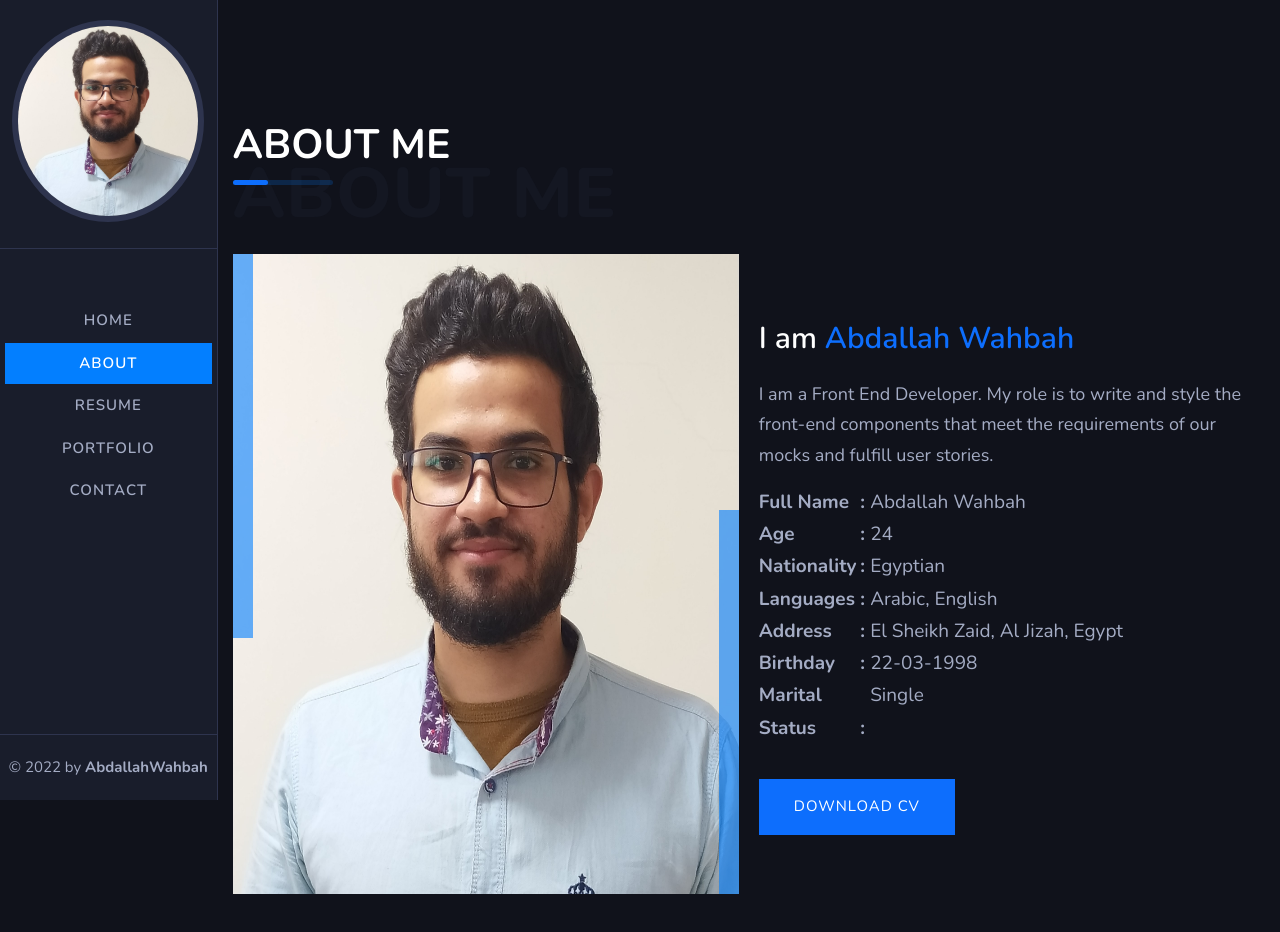
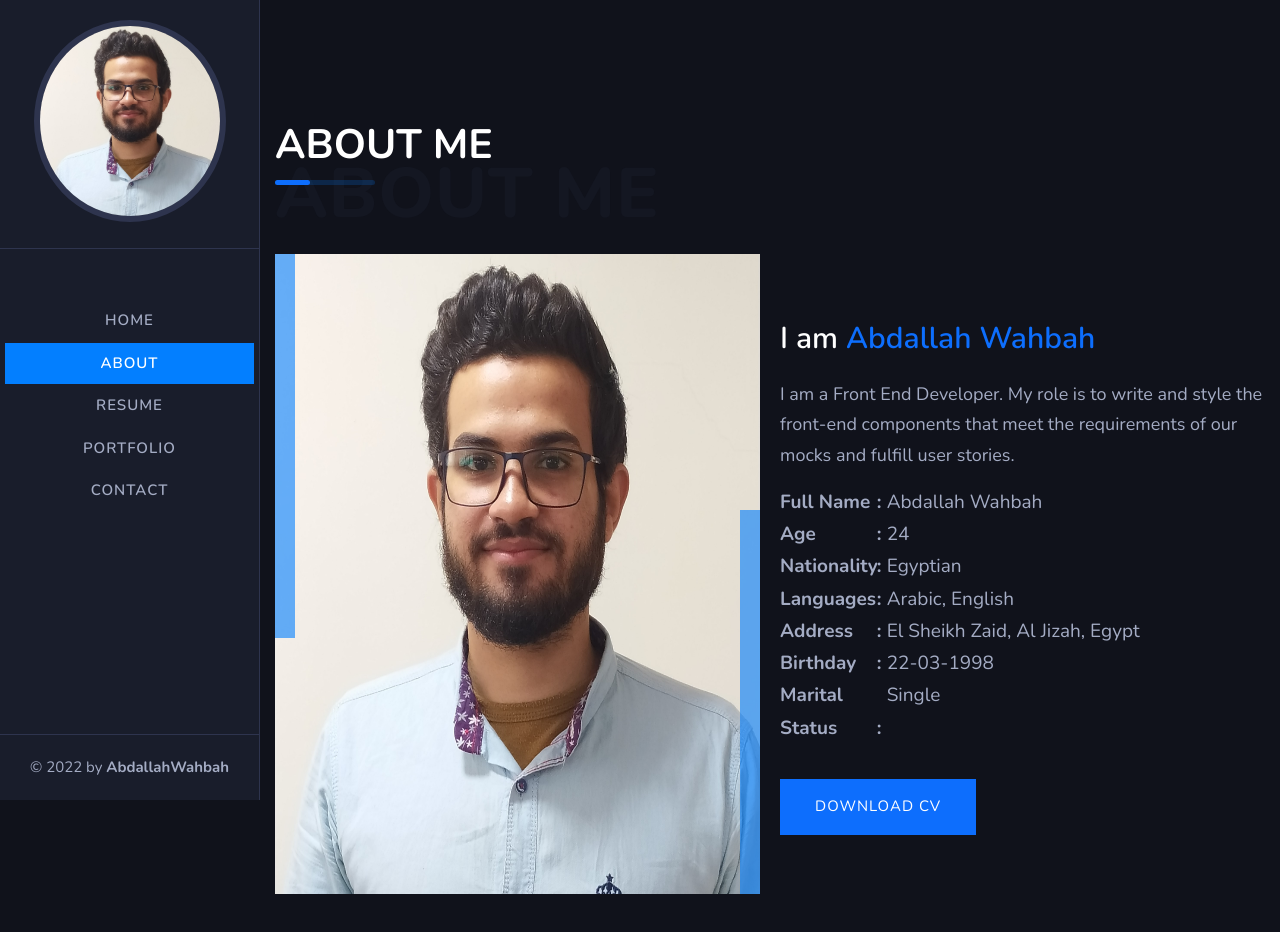
Before and after one commit to abdallahWahbah/Portfolio, a React (Create React App) app: page /about in a window 1280 px wide. Shown: the top 932 px of the page. Built offline with nearby package versions, Linux system fonts and the light colour scheme.

Commit message:
Opening and closing the main Navigation

```diff
--- a/src/components/MainNavigation.js
+++ b/src/components/MainNavigation.js
@@ -17,7 +17,14 @@ const MainNavigation = () =>
 
     return (
         // css file: layouts/navigation
-        <div className='navigation'>
+        <React.Fragment>
+            <input className='navigation__input' id='navigation__icon--input' type="checkbox" />
+            <label className='navigation__button' htmlFor='navigation__icon--input'>
+                <span className='navigation__button--text'></span>
+            </label>
+
+            <nav className='navigation'>
+
                 <div className='navigation__image--container'>
                     <img className='navigation__image' src={navImage} alt="Navigation"/>
                 </div>
@@ -38,7 +45,9 @@ const MainNavigation = () =>
                 <div className='navigation__footer'>
                     &copy; 2022 by <span className='navigation__footer--bold'>AbdallahWahbah</span>
                 </div>
-        </div>
+                </nav>
+
+        </React.Fragment>
     )
 }
 
--- a/src/scss/components/_popup.scss
+++ b/src/scss/components/_popup.scss
@@ -8,7 +8,7 @@
         width: 100%;
         height: 100vh;
         background-color: rgba($color-section-header-background, .9);
-        z-index: 10;
+        z-index: 100;
     }
 
     &__close--button
--- a/src/scss/layouts/_navigation.scss
+++ b/src/scss/layouts/_navigation.scss
@@ -1,17 +1,108 @@
 .navigation
 {
     height: 100vh;
-    width: 17%;
+    width: 26rem;
     position: fixed;
     top: 0;
     left: 0;
     border-right: 1px solid $color-navigation-border;
     background: $color-navigation-background;
     padding: 2rem 0;
+    transform: translateX(0);
+    transform-origin: left;
+    z-index: 150;
+    transition: all 1s ease;
 
     display: flex;
     flex-direction: column;
     justify-content: space-between;
+
+    @include respond(tab-land)
+    {
+        transform: translateX(-26rem);
+    }
+
+    &__input
+    {
+        display: none;
+    }
+    &__button
+    {
+        margin-top: 2rem;
+        border: 1px solid $color-navigation-border;
+        border-left: none;
+        background-color: $color-navigation-background;
+        z-index: 150;
+        width: 5.5rem;
+        height: 5.5rem;
+        position: fixed;
+        left: 0;
+        display: none;
+        transition: all 1s ease;
+
+
+        @include respond(tab-land)
+        {
+            display: flex;
+            align-items: center;
+            justify-content: center;
+        }
+
+        &--text
+        {
+            margin: 0 1rem;
+            border-radius: 1rem;
+            position: relative;
+
+            &, &::before, &::after
+            {
+                width: 100%;
+                height: 2px;
+                background-color: $color-main-font;
+            }
+
+            &::before, &::after
+            {
+                content: "";
+                position: absolute;
+                left: 0;
+                transition: all .2s;
+            }
+            &::before{top: -.8rem;}
+            &::after{top: .8rem;}
+        }
+
+        &:hover &--text::before{top: -1rem;}
+        &:hover &--text::after{top: 1rem;}
+    }
+
+    // FUNCTIONALITY
+    &__input:checked + &__button &__button--text{background-color: transparent;}
+    &__input:checked + &__button &__button--text::before,
+    &__input:checked + &__button &__button--text::after
+    {
+        top: 0;
+    }
+
+    &__input:checked + &__button &__button--text::before
+    {
+        transform: rotate(130deg);
+    }
+    &__input:checked + &__button &__button--text::after
+    {
+        transform: rotate(-130deg);
+    }
+
+
+    &__input:checked + &__button
+    {
+        transform: translateX(26rem);
+    }
+
+    &__input:checked ~ .navigation
+    {
+        transform: translateX(0);
+    }
 
     &__image
     {
--- a/src/scss/layouts/_portfolio.scss
+++ /dev/null
@@ -1,10 +0,0 @@
-// // for animations
-// .js__port--animation--left{opacity: 0;}
-// .js__port--animation--left.animate__animated{opacity: 1;}
-// .js__port--animation--right{opacity: 0;}
-// .js__port--animation--right.animate__animated{opacity: 1;}
-
-.project
-{
-
-}
--- a/src/scss/pages/_home.scss
+++ b/src/scss/pages/_home.scss
@@ -1,18 +1,15 @@
-// // example of animation .. you need to add the animate.css link, then go to the index.js and see the first 2 lines
-// // .js__href{opacity: 0;margin-top: 10rem;}
-// // .js__href.animate__animated{opacity: 1;}
-
-// // for animations
-// .section__numbers{opacity: 0;}
-// .section__numbers.animate__animated{opacity: 1;}
-
 h1{margin-bottom: 0 !important;}
 .home, .about, .resume, .portfolio, .contact
 {
     padding: 11rem 1.5rem;
-    margin-left: 17%;
+    margin-left: 26rem;
     background-color: $color-section-background;
     overflow: hidden !important;
+
+    @include respond(tab-land)
+    {
+        margin-left: 0;
+    }
 }
 
 .contact__container
```
Also changed, not shown: src/scss/base/_typography.scss (+0 -93 lines), src/scss/components/_form.scss (+0 -115 lines), src/scss/main.scss (+0 -7 lines). Lines whose indentation alone changed are shown as unchanged.
